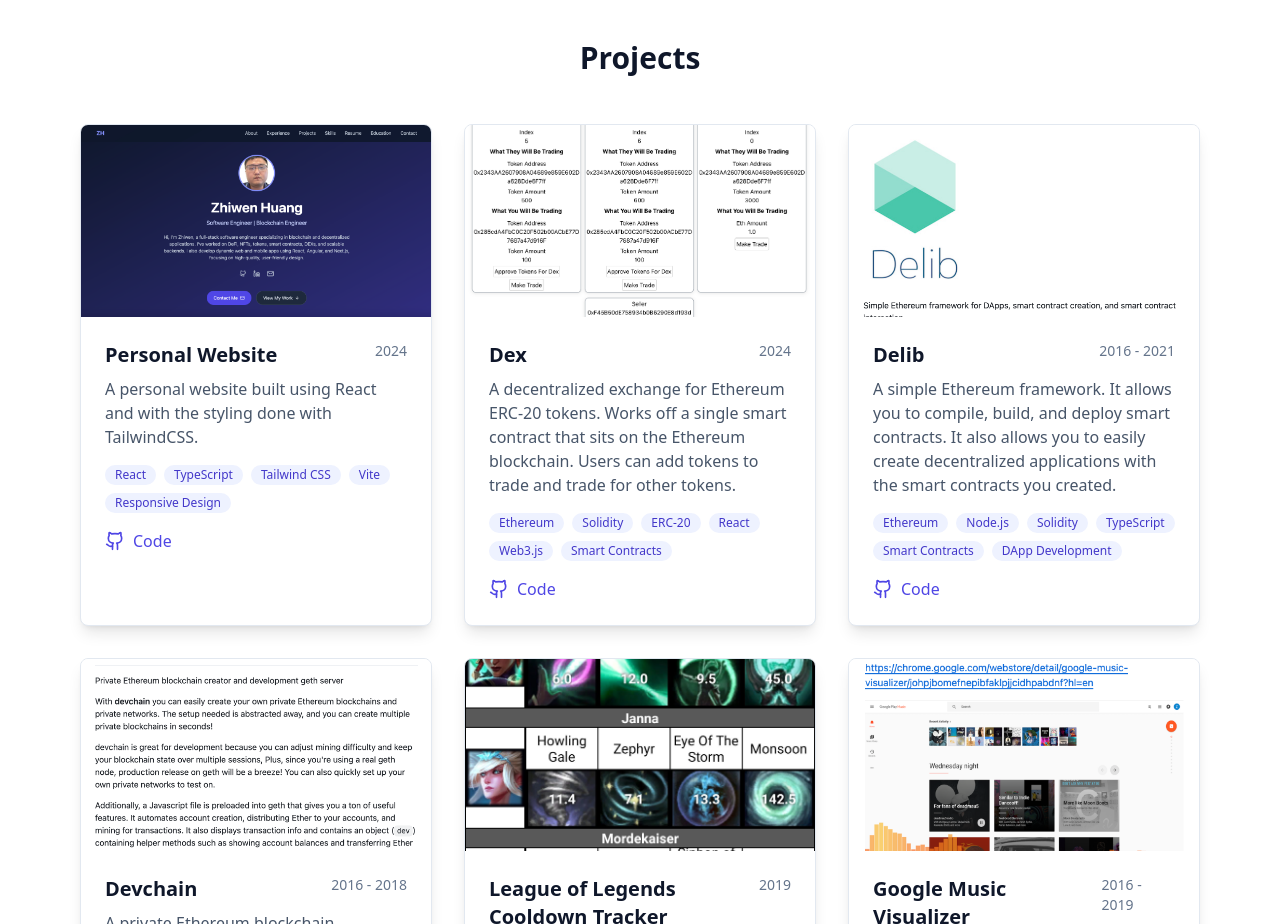
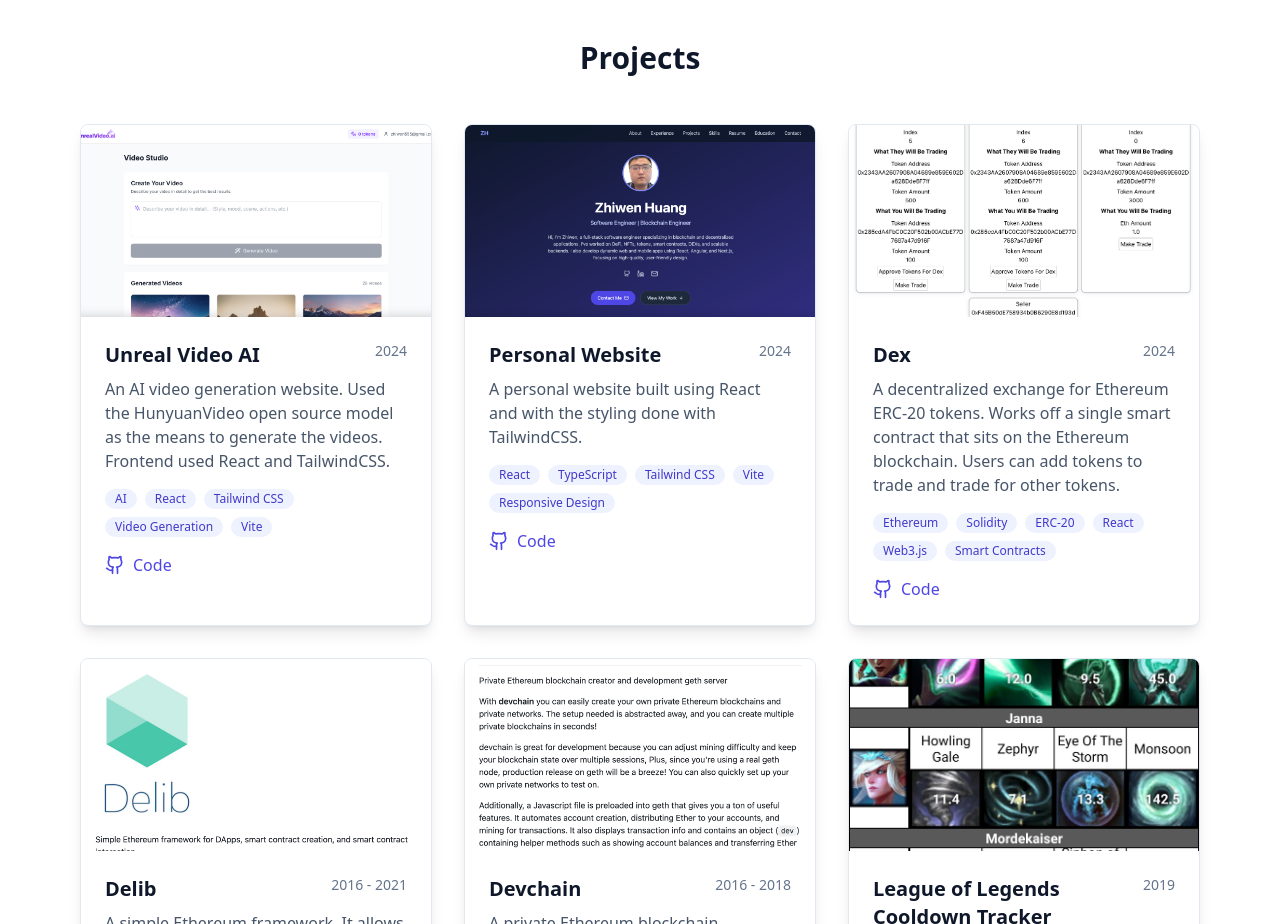
Before and after one commit to zhiwenh/personal-website-2, a React (Vite) app: page / in a window 1280 px wide. Shown: the part 800-1724 px from the top of the page. Built offline with nearby package versions, Linux system fonts and the light colour scheme.

Commit message:
Added a new project

```diff
--- a/src/data/projects.ts
+++ b/src/data/projects.ts
@@ -5,8 +5,16 @@
 import googleMusicVisualizerImage from './../google-music-visualizer.png';
 import leagueOfLegendsCooldownTrackerImage from './../league-of-legends-cooldown-tracker2.png';
 import personalWebsiteImage from './../personal-website-image.png';
+import unrealVideoAIImage from './../unreal-video-ai-image.png';
 
 export const projects = [
+  {
+    title: "Unreal Video AI",
+    description: "An AI video generation website. Used the HunyuanVideo open source model as the means to generate the videos. Frontend used React and TailwindCSS.",
+    image: unrealVideoAIImage,
+    date: "2024",
+    technologies: ["AI", "React", "Tailwind CSS", "Video Generation", "Vite"]
+  },
   {
     title: "Personal Website",
     description: "A personal website built using React and with the styling done with TailwindCSS.",
```
Also changed, not shown: src/unreal-video-ai-image.png (added), 1 other file (tests, documents, lock files or other folders).
